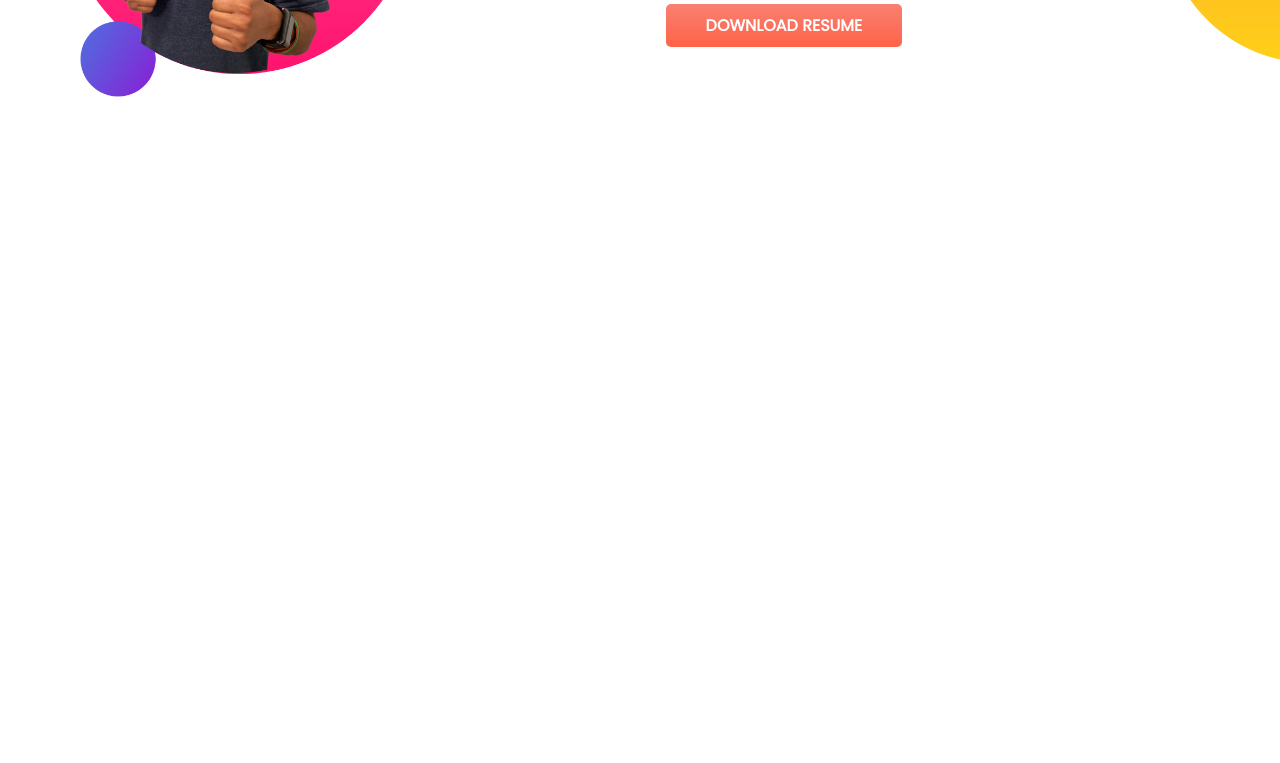
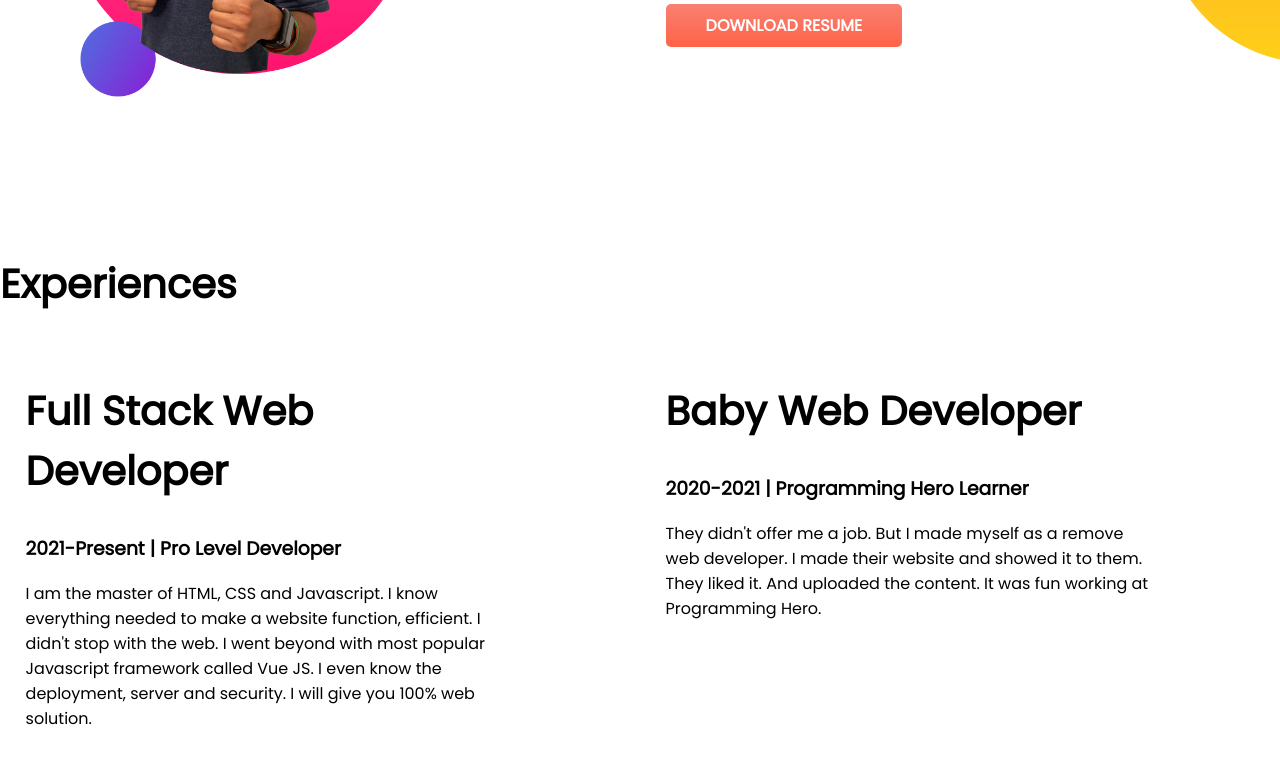
Before and after one commit to mynuddineee/developer-portfolio, a plain HTML site: page index.html in a window 1280 px wide. Shown: the part 835-1598 px from the top of the page. Before the commit the page ends 1089 px from the top, so only its background shows below. Drawn offline with Linux system fonts and the light colour scheme.

Commit message:
last commit

```diff
--- a/index.html
+++ b/index.html
@@ -12,7 +12,7 @@
 </head>
 <body>
 
-   <section class="top-banner">
+   <section class="top-banner flexible-container">
         <div class="half-width">
             <h1>Welcome to </h1>
             <h1><span class="mynuddin">Mynuddin Shikder</span> World</h1>
@@ -25,7 +25,7 @@
         </div>
 
    </section>
-   <section class="middle-banner">
+   <section class="middle-banner flexible-container">
        <div class="half-width">
            <img src="images/jhankar2.png" alt="">
        </div>
@@ -36,6 +36,22 @@
            <a class= "link-button" href="">DOWNLOAD RESUME</a>
        </div>
    </section>
+   <section class="experience-area">
+       <h1>Experiences</h1>
+       <div class="flexible-container">
+        <div class="half-width">
+            <h1>Full Stack Web Developer</h1>
+            <h3>2021-Present | Pro Level Developer</h3>
+            <p>I am the master of HTML, CSS and Javascript. I know everything needed to make a website function, efficient. I didn't stop with the web. I went beyond with most popular Javascript framework called Vue JS. I even know the deployment, server and security. I will give you 100% web solution.</p>
+        </div>
+        <div class="half-width">
+         <h1>Baby Web Developer</h1>
+         <h3>2020-2021 | Programming Hero Learner</h3>
+         <p>They didn't offer me a job. But I made myself as a remove web developer. I made their website and showed it to them. They liked it. And uploaded the content. It was fun working at Programming Hero.</p>
+        </div>
+       </div>
+
+   </section>
 
 </body>
 </html>
--- a/style.css
+++ b/style.css
@@ -20,7 +20,7 @@ h1{
     text-align: center;
 
 }
-section{
+.flexible-container{
     display: flex;
     margin-bottom: 150px;
 }
```
